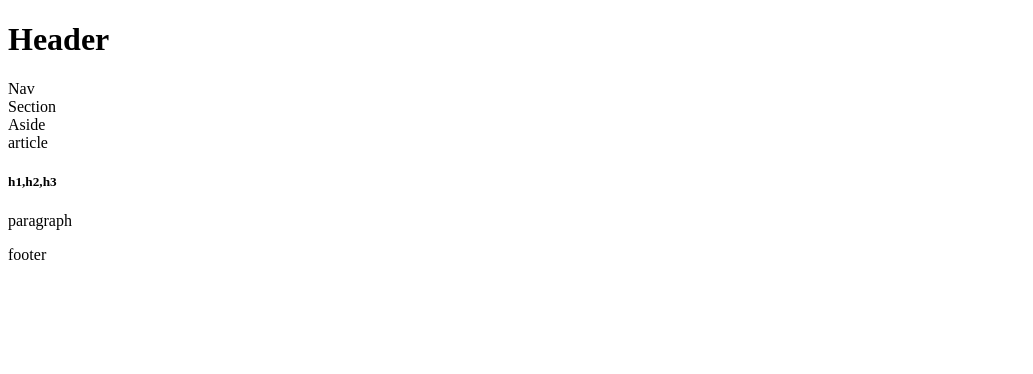
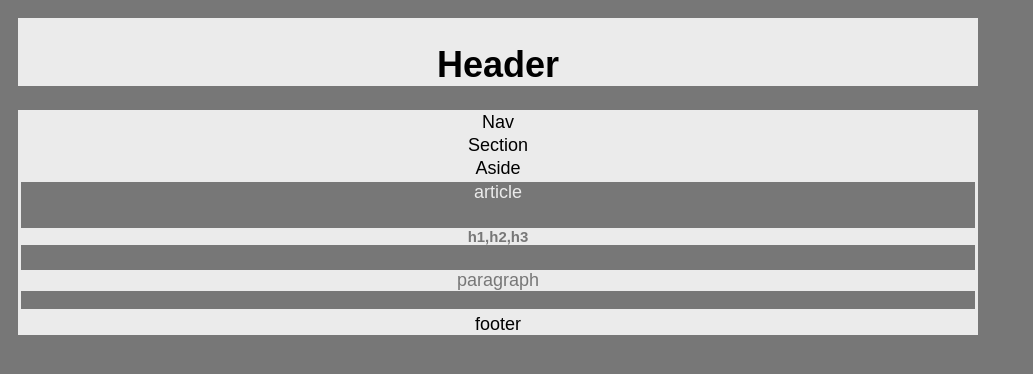
Before and after one commit to tlavette/HW-Wireframe, a plain HTML site: page index.html in a window 1280 px wide. Shown: the whole page, without its empty margins (0-1033 px from the left). Drawn offline with Linux system fonts and the light colour scheme.

Commit message:
updated index with css

```diff
--- a/index.html
+++ b/index.html
@@ -5,7 +5,7 @@
     <meta name="viewport" content="width=device-width, initial-scale=1.0">
     <meta http-equiv="X-UA-Compatible" content="ie=edge">
     <title>Skeleton</title>
-    <link rel="stylesheet" type="text/css" href="skeleton.css">
+    <link rel="stylesheet" type="text/css" href="style.css">
 
 </head>
 
```
